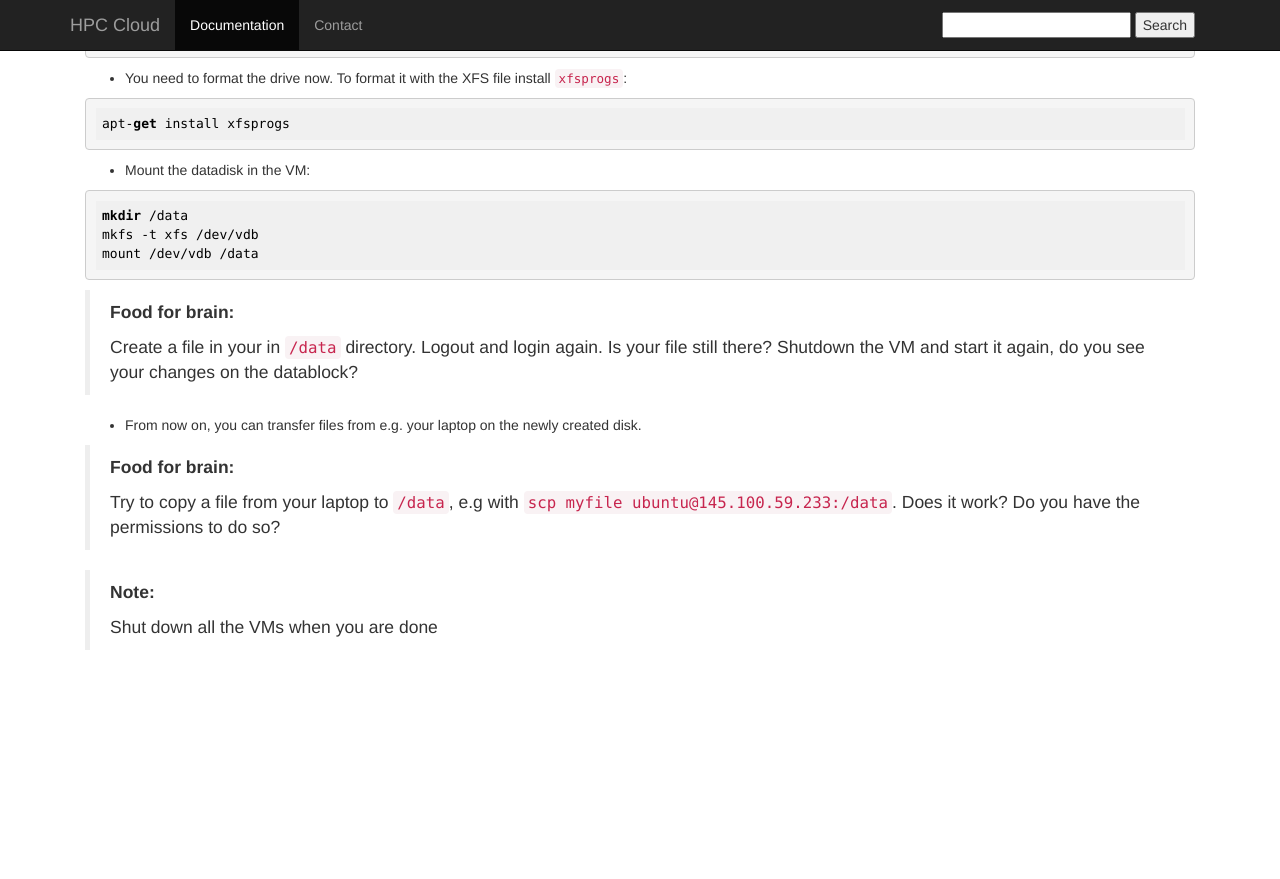
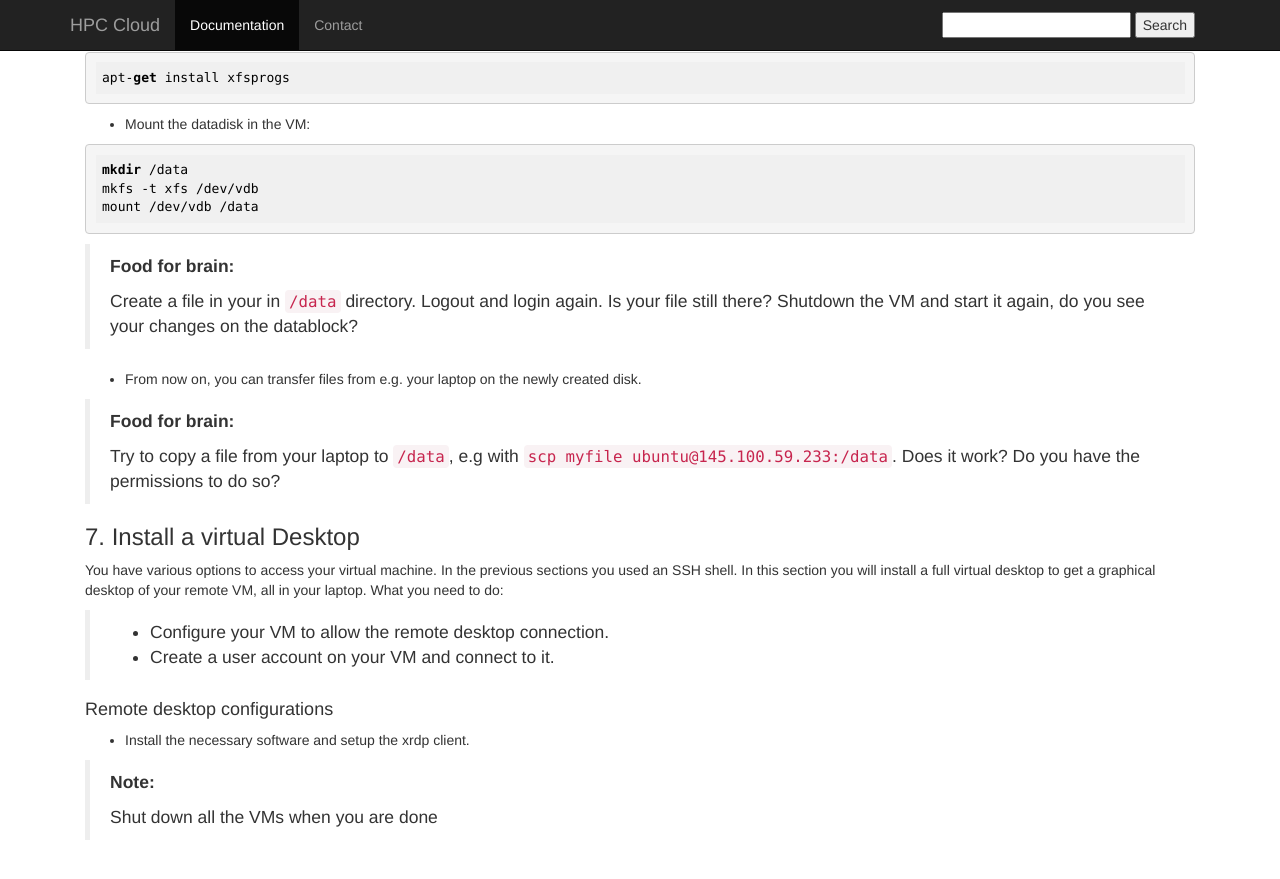
Before and after one commit to sara-nl/clouddocs, a Jekyll site: the page built from surfcursus-extras-2015-Oct-15.markdown, in a window 1280 px wide and 900 px high, scrolled down 1275 px. Shown: the top 879 px of the window. Built offline with Jekyll 4.4.1, drawn with Linux system fonts in a browser that asks for light colours; before the commit the page ends 1985 px from its top, so only the background shows below that; some of the changed text lies outside the part shown.

Commit message:
Update surfcursus-extras-2015-Oct-15.markdown

```diff
--- a/surfcursus-extras-2015-Oct-15.markdown
+++ b/surfcursus-extras-2015-Oct-15.markdown
@@ -94,6 +91,19 @@ mount /dev/vdb /data
 > Try to copy a file from your laptop to `/data`, e.g with `scp myfile ubuntu@145.100.59.233:/data`. Does it work? Do you have the permissions to do so?
 
 
+### <a name="7.-Install-a-virtual-Desktop"></a> 7. Install a virtual Desktop
+
+You have various options to access your virtual machine. In the previous sections you used an SSH shell. In this section you will install a full virtual desktop to get a graphical desktop of your remote VM, all in your laptop. What you need to do:
+
+>
+* Configure your VM to allow the remote desktop connection.
+* Create a user account on your VM and connect to it.
+
+#### Remote desktop configurations
+
+* Install the necessary software and setup the xrdp client.
+
+
 >**Note:**
 >
 > Shut down all the VMs when you are done
```
Also changed, not shown: other parts of surfcursus-extras-2015-Oct-15.markdown (+3 -6 lines).
